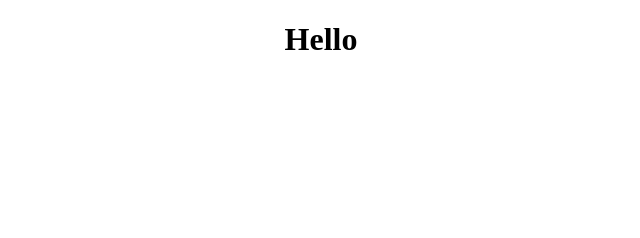
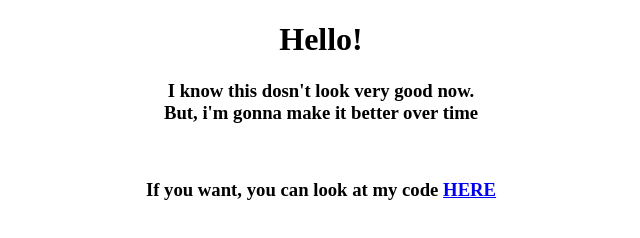
Before and after one commit to patenko99/Crawford-Patten.github.io, a plain HTML site: page index.html in a window 1280 px wide. Shown: the whole page, without its empty margins (319-959 px from the left). Drawn offline with Linux system fonts and the light colour scheme.

Commit message:
New info

```diff
--- a/index.html
+++ b/index.html
@@ -4,13 +4,15 @@
     <meta charset="UTF-8">
     <meta http-equiv="X-UA-Compatible" content="IE=edge,chrome=1">
     <meta name="viewport" content="width=device-width,initial-scale=1">
-    <title>Dogs</title>
-    <link rel="shortcut icon" href="favicon.ico" type="image/vnd.microsoft.icon">
+    <title>Crawford's site</title>
     <link rel="stylesheet" href="stylesheets.css" type="text/css">
     <script src="script.js">
     </script>
   </head>
   <body>
-    <h1>Hello</h1>
+    <h1>Hello!</h1>
+    <h3>I know this dosn't look very good now.<br>But, i'm gonna make it better over time</h3>
+    <br>
+    <h3>If you want, you can look at my code <a href="https://github.com/Crawford-Patten/Crawford-Patten.github.io">HERE</a>
   </body>
 </html>
```
